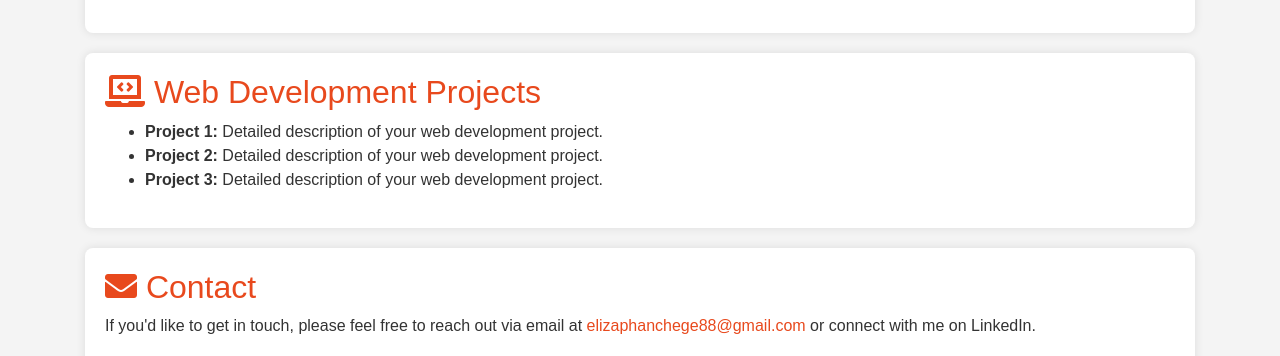
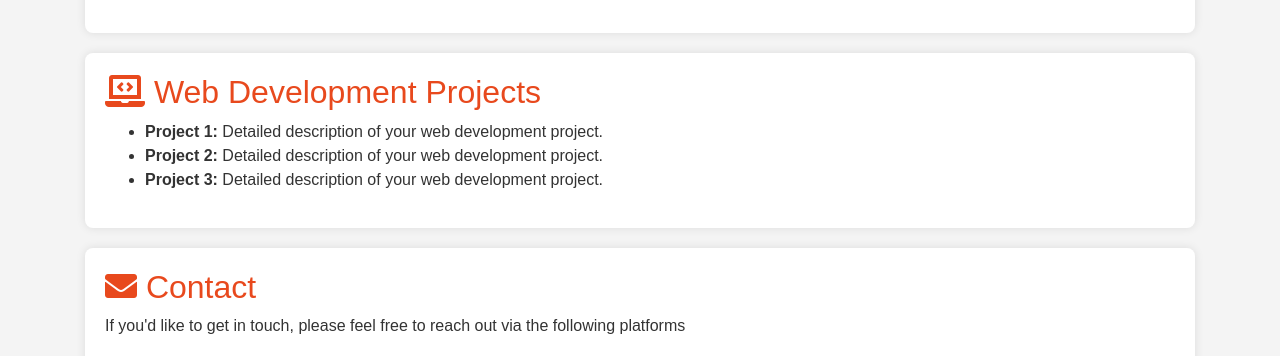
Before and after one commit to Elizaphan88/PORTFOLIO, a plain HTML site: page index.html in a window 1280 px wide. Shown: the part 749-1105 px from the top of the page. Drawn offline with nearby package versions, Linux system fonts and the light colour scheme.

Commit message:
second commit

```diff
--- a/index.html
+++ b/index.html
@@ -101,12 +101,8 @@
       <section id="contact">
         <h2><i class="fas fa-envelope"></i> Contact</h2>
         <p>
-          If you'd like to get in touch, please feel free to reach out via email
-          at
-          <a href="mailto:elizaphanchege88@gmail.com"
-            >elizaphanchege88@gmail.com</a
-          >
-          or connect with me on LinkedIn.
+          If you'd like to get in touch, please feel free to reach out via the
+          following platforms
         </p>
         <div class="contact-icons">
           <a
```
